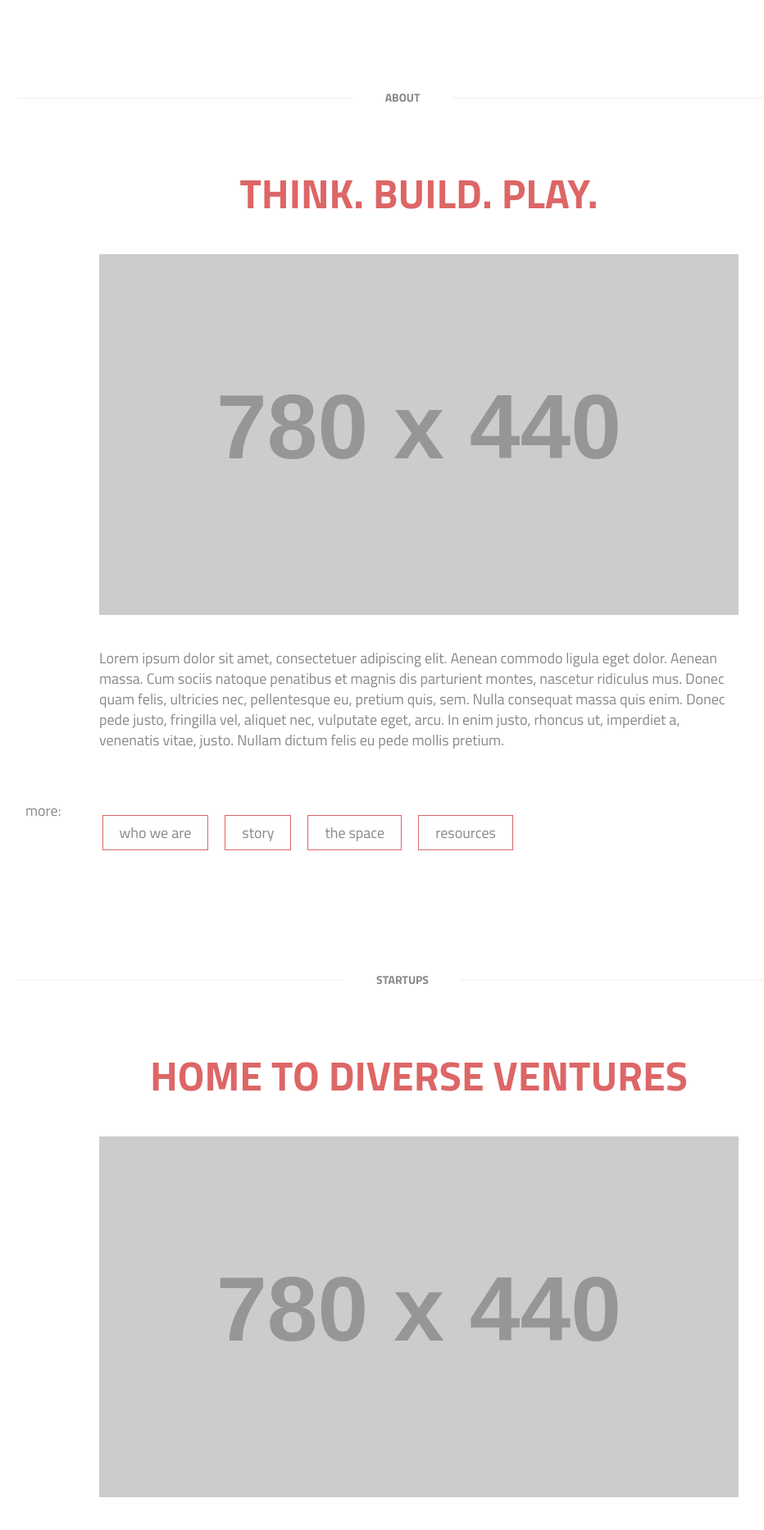
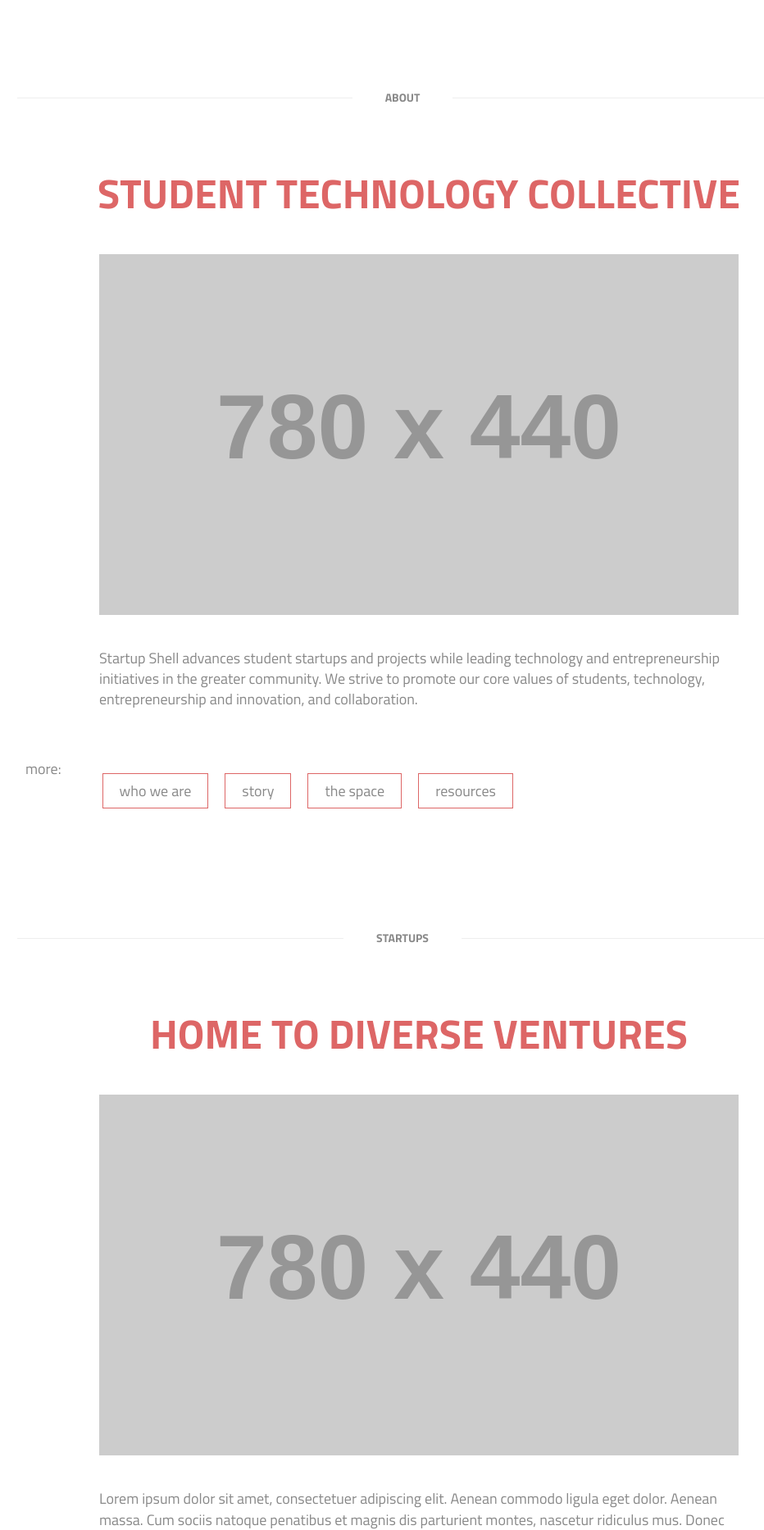
Before and after one commit to StartupShell/web-2012, a PHP site: page / in a window 1280 px wide. Shown: the part 801-2667 px from the top of the page at 82% size, without its empty margins (149-1081 px from the left). Run offline with PHP 8.4, Linux system fonts and the light colour scheme; grey boxes labelled with a size stand in for pictures from a placeholder-image service; some libraries are stand-ins or nearby versions.

Commit message:
Content inserted
Signed-off-by: Jeff Hilnbrand <jahilnbrand@gmail.com>

```diff
--- a/index.php
+++ b/index.php
@@ -43,7 +43,7 @@
 
         <section class="welcome">
             <div class="inner-section">
-                <h2>Let's move things together</h2>
+                <h2>Think. Build. Play.</h2>
                 <div class="feature">
                     <iframe src="http://player.vimeo.com/video/70408127?title=0&amp;byline=0&amp;portrait=0&amp;badge=0&amp;color=a0c9ca" width="780" height="439" frameborder="0" webkitAllowFullScreen mozallowfullscreen allowFullScreen></iframe>
                 </div>
@@ -59,11 +59,11 @@
                     <a class="anchor" id="about"></a>
                     <div class="section-title"><h1>About</h1></div>
                     <div class="inner-section">
-                        <h2>Think. Build. Play.</h2>
+                        <h2>Student Technology Collective</h2>
                         <div class="feature">
                             <img src="http://dummyimage.com/780x440/4d494d/686a82.gif&text=image+of+space" alt="image+of+space">
                         </div>
-                        <p>Lorem ipsum dolor sit amet, consectetuer adipiscing elit. Aenean commodo ligula eget dolor. Aenean massa. Cum sociis natoque penatibus et magnis dis parturient montes, nascetur ridiculus mus. Donec quam felis, ultricies nec, pellentesque eu, pretium quis, sem. Nulla consequat massa quis enim. Donec pede justo, fringilla vel, aliquet nec, vulputate eget, arcu. In enim justo, rhoncus ut, imperdiet a, venenatis vitae, justo. Nullam dictum felis eu pede mollis pretium.</p>
+                        <p>Startup Shell advances student startups and projects while leading technology and entrepreneurship initiatives in the greater community. We strive to promote our core values of students, technology, entrepreneurship and innovation, and collaboration.</p>
                         <nav class="more-menu">
                             <p>more:</p>
                             <ul>
@@ -102,11 +102,16 @@
                     <a class="anchor" id="people"></a>
                     <div class="section-title"><h1>People</h1></div>
                     <div class="inner-section">
-                        <h2>We get a little crazy sometimes</h2>
+                        <h2>These people are building something great</h2>
                         <div class="feature">
                             <img src="http://dummyimage.com/780x440/4d494d/686a82.gif&text=image+of+students+being+sillay" alt="image+of+students+being+sillay">
                         </div>
-                        <p>Lorem ipsum dolor sit amet, consectetuer adipiscing elit. Aenean commodo ligula eget dolor. Aenean massa. Cum sociis natoque penatibus et magnis dis parturient montes, nascetur ridiculus mus. Donec quam felis, ultricies nec, pellentesque eu, pretium quis, sem. Nulla consequat massa quis enim. Donec pede justo, fringilla vel, aliquet nec, vulputate eget, arcu. In enim justo, rhoncus ut, imperdiet a, venenatis vitae, justo. Nullam dictum felis eu pede mollis pretium.</p>
+                        <p>Our students are absolutely crazy. With different backgrounds, experience levels, skills, and interests, members bring a lot to the table for collaboration and knowledge sharing. Get in on the action.</p>
+                        <h2>We &#10084; our support network</h2>
+                        <div class="feature">
+                            <img src="http://dummyimage.com/780x440/4d494d/686a82.gif&text=image+of+students+being+sillay" alt="image+of+students+being+sillay">
+                        </div>
+                        <p>We have a great team of sponsors, mentors, and partners to help us out in the journey. Their advice and resources are invaluable to students in all stages of development, from ideation to operations.</p>
                         <nav class="more-menu">
                             <p>more:</p>
                             <ul>
@@ -124,16 +129,16 @@
                     <a class="anchor" id="engage"></a>
                     <div class="section-title"><h1>Engage</h1></div>
                     <div class="inner-section">
-                        <h2>Come join us</h2>
+                        <h2>Become a member</h2>
                         <div class="feature">
                             <img src="http://dummyimage.com/780x440/4d494d/686a82.gif&text=image+of+students+being+sillay" alt="image+of+students+being+sillay">
                         </div>
-                        <p>Lorem ipsum dolor sit amet, consectetuer adipiscing elit. Aenean commodo ligula eget dolor. Aenean massa. Cum sociis natoque penatibus et magnis dis parturient montes, nascetur ridiculus mus. Donec quam felis, ultricies nec, pellentesque eu, pretium quis, sem. Nulla consequat massa quis enim. Donec pede justo, fringilla vel, aliquet nec, vulputate eget, arcu. In enim justo, rhoncus ut, imperdiet a, venenatis vitae, justo. Nullam dictum felis eu pede mollis pretium.</p>
+                        <p>Join our awesome crew of cool people making cool things. We are looking to people who can contribute on multiple levels: individual, project, organization, and community. View the application for more details.</p>
                         <h2>Take part in events</h2>
                         <div class="feature">
                             <img src="http://dummyimage.com/780x440/4d494d/686a82.gif&text=calendar" alt="calendar">
                         </div>
-                        <p>Lorem ipsum dolor sit amet, consectetuer adipiscing elit. Aenean commodo ligula eget dolor. Aenean massa. Cum sociis natoque penatibus et magnis dis parturient montes, nascetur ridiculus mus. Donec quam felis, ultricies nec, pellentesque eu, pretium quis, sem. Nulla consequat massa quis enim. Donec pede justo, fringilla vel, aliquet nec, vulputate eget, arcu. In enim justo, rhoncus ut, imperdiet a, venenatis vitae, justo. Nullam dictum felis eu pede mollis pretium.</p>
+                        <p>All events are wide open for everyone to come learn something new! While we are committed to advancing our member projects, it is equally important for us to empower students and the Maryland community. Come one, come all!</p>
                         <nav class="more-menu">
                             <p>more:</p>
                             <ul>
@@ -152,10 +157,7 @@
                     <div class="section-title"><h1>Connect</h1></div>
                     <div class="inner-section">
                         <h2>See you around the block</h2>
-<!--                         <div class="feature">
-                            <img src="http://dummyimage.com/780x440/4d494d/686a82.gif&text=contacty+stuff" alt="contacty+stuff">
-                        </div>
- -->                        <p>Lorem ipsum dolor sit amet, consectetuer adipiscing elit. Aenean commodo ligula eget dolor. Aenean massa. Cum sociis natoque penatibus et magnis dis parturient montes, nascetur ridiculus mus. Donec quam felis, ultricies nec, pellentesque eu, pretium quis, sem. Nulla consequat massa quis enim. Donec pede justo, fringilla vel, aliquet nec, vulputate eget, arcu. In enim justo, rhoncus ut, imperdiet a, venenatis vitae, justo. Nullam dictum felis eu pede mollis pretium.</p>
+                        <p>Email, Twitter, Facebook</p>
                         <nav class="more-menu">
                             <p>more:</p>
                             <ul>
@@ -168,7 +170,7 @@
                 </section> <!-- end section .engage -->
 
                 <footer>
-                    <p>&copy; 2013 Startup Shell, University of Maryland</p>
+                    <p>&copy; <?php echo date("Y") ?> Startup Shell, University of Maryland</p>
                 </footer>
 
             </div> <!-- end .content -->
```
